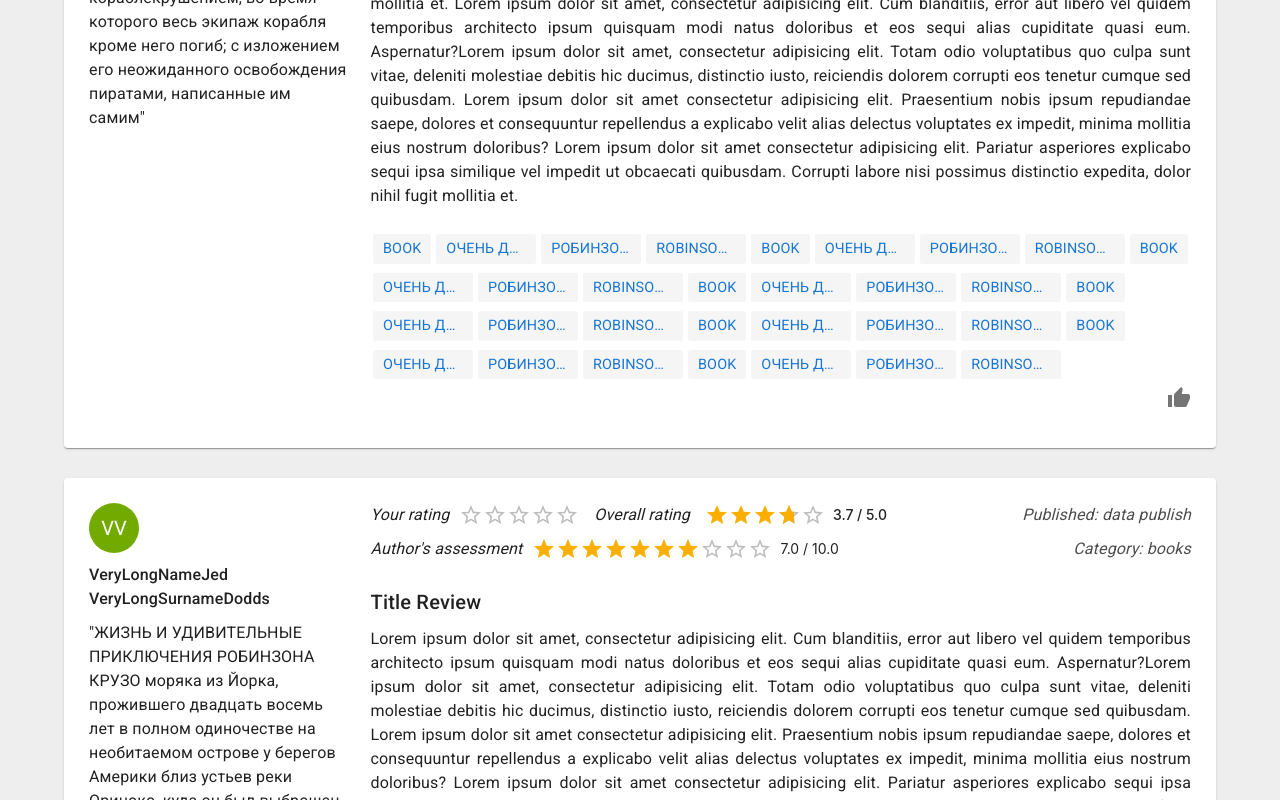
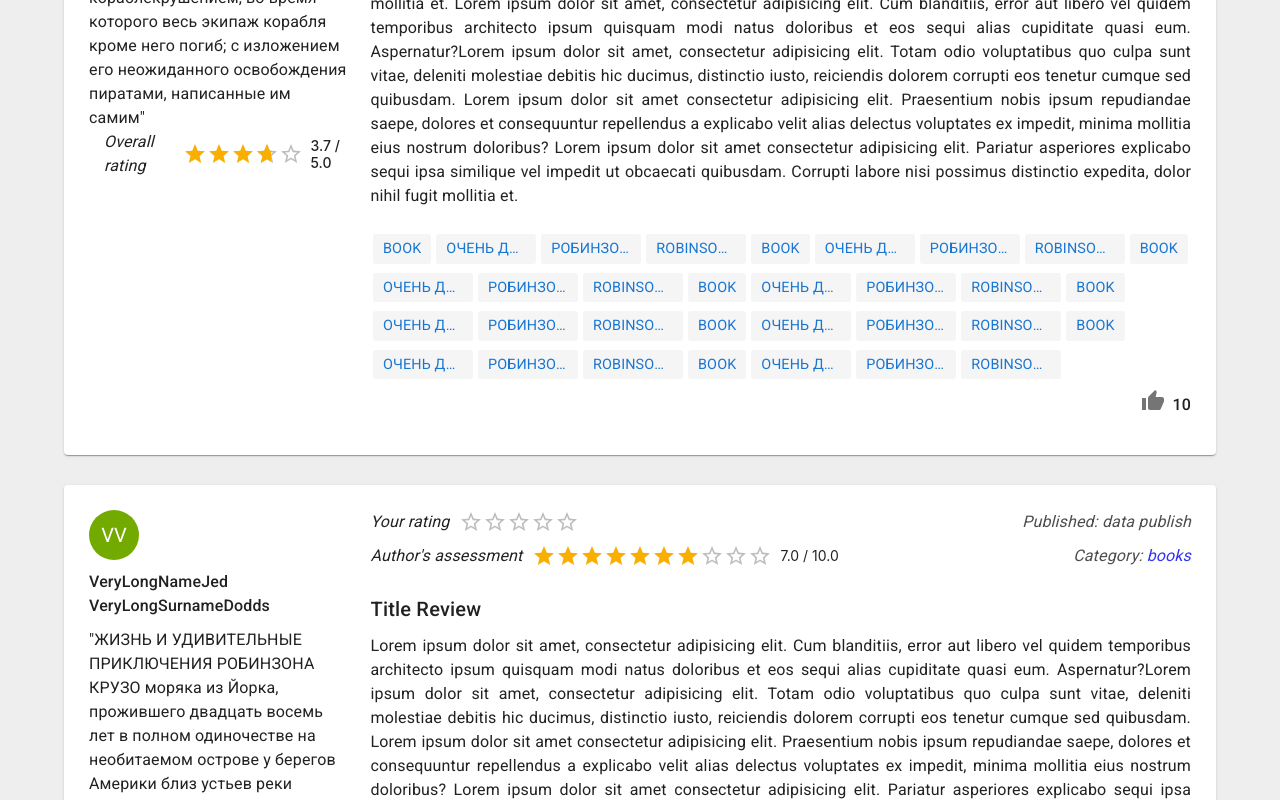
Before and after one commit to horoshopodumaj/recommendations, a React (Create React App) app in the folder client/: page /profile/1 in a window 1280 px wide. Shown: the part 740-1540 px from the top of the page. Built offline with nearby package versions, Linux system fonts and the light colour scheme.

Commit message:
adding likes, link to a category

```diff
--- a/client/src/components/cardReview/CardReviewFull.js
+++ b/client/src/components/cardReview/CardReviewFull.js
@@ -46,7 +46,7 @@ const userName = "VeryLongNameJed VeryLongSurnameDodds";
 const userInfo = { ...stringAvatar(userName) };
 
 const totalRating = 3.7;
-
+const totalLikes = 10;
 const tags = [
     "book",
     "очень длинный тэг",
@@ -84,11 +84,22 @@ const tags = [
 
 export default function CardReviewFull() {
     const [rating, setRating] = useState(0);
-    const [like, setLike] = useState(false);
+    const [isLiked, setIsLiked] = useState(false);
+    const [like, setLike] = useState(totalLikes);
+
+    const likeHandler = () => {
+        setLike(isLiked ? like - 1 : like + 1);
+        setIsLiked(!isLiked);
+    };
     return (
         <Card sx={{ mb: "30px" }}>
             <Grid container sx={{ padding: "25px 25px 0", marginBottom: "30px" }} spacing={3}>
                 <Grid item xs={12} md={3} sm={12}>
+                    <Box
+                        sx={{
+                            display: "flex",
+                            justifyContent: { xs: "center", sm: "flex-start" },
+                        }}>
                         <Avatar
                             sx={{
                                 width: "50px",
@@ -99,6 +110,7 @@ export default function CardReviewFull() {
                             }}>
                             {userInfo.children}
                         </Avatar>
+                    </Box>
 
                     <Typography
                         sx={{
@@ -114,6 +126,23 @@ export default function CardReviewFull() {
                         кораблекрушением, во время которого весь экипаж корабля кроме него погиб; с
                         изложением его неожиданного освобождения пиратами, написанные им самим"
                     </Typography>
+                    <Box
+                        sx={{
+                            display: "flex",
+                            alignItems: "center",
+                            flexDirection: { xs: "column", sm: "row" },
+                        }}>
+                        <Typography sx={{ mx: "15px", fontStyle: "oblique" }}>
+                            <FormattedMessage id="overallRating" />
+                        </Typography>
+                        <Rating readOnly name="totalRating" precision={0.1} value={totalRating} />
+                        <Box
+                            ml={1}
+                            sx={{
+                                fontSize: "14px",
+                                fontWeight: "500",
+                            }}>{`${totalRating} / 5.0`}</Box>
+                    </Box>
                 </Grid>
                 <Grid item xs={12} md={9} sm={12}>
                     <Box
@@ -121,8 +150,20 @@ export default function CardReviewFull() {
                             display: "flex",
                             justifyContent: "space-between",
                             mb: "10px",
+                            flexDirection: { xs: "column", sm: "row" },
                         }}>
-                        <Box sx={{ display: "flex", alignItems: "center" }}>
+                        <Box
+                            sx={{
+                                display: "flex",
+                                alignItems: "center",
+                                flexDirection: { xs: "column", sm: "row" },
+                            }}>
+                            <Box
+                                sx={{
+                                    display: "flex",
+                                    alignItems: "center",
+                                    flexDirection: { xs: "column", sm: "row" },
+                                }}>
                                 <Typography sx={{ mr: "10px", fontStyle: "oblique" }}>
                                     <FormattedMessage id="yourRating" />
                                 </Typography>
@@ -131,21 +172,7 @@ export default function CardReviewFull() {
                                     onChange={(event, newValue) => setRating(newValue)}
                                     value={rating}
                                 />
-                            <Typography sx={{ mx: "15px", fontStyle: "oblique" }}>
-                                <FormattedMessage id="overallRating" />
-                            </Typography>
-                            <Rating
-                                readOnly
-                                name="totalRating"
-                                precision={0.1}
-                                value={totalRating}
-                            />
-                            <Box
-                                ml={1}
-                                sx={{
-                                    fontSize: "14px",
-                                    fontWeight: "500",
-                                }}>{`${totalRating} / 5.0`}</Box>
+                            </Box>
                         </Box>
                         <Typography sx={{ fontStyle: "italic", opacity: "0.8" }}>
                             <FormattedMessage id="published" />: data publish
@@ -166,7 +193,10 @@ export default function CardReviewFull() {
                         </Box>
 
                         <Typography sx={{ fontStyle: "oblique", opacity: "0.8" }}>
-                            <FormattedMessage id="category" />: <FormattedMessage id="books" />
+                            <FormattedMessage id="category" />:{" "}
+                            <Link to="/books">
+                                <FormattedMessage id="books" />
+                            </Link>
                         </Typography>
                     </Box>
 
@@ -205,7 +235,7 @@ export default function CardReviewFull() {
                     </CardContent>
                     <CardActions
                         sx={{
-                            justifyContent: "space-between",
+                            //justifyContent: "space-between",
                             flexDirection: "column",
                             px: "0",
                         }}>
@@ -221,11 +251,21 @@ export default function CardReviewFull() {
                                 </Link>
                             ))}
                         </Box>
+                        <Box sx={{ display: "flex", alignSelf: "flex-end", alignItems: "center" }}>
                             <IconButton
-                            sx={{ padding: 0, color: like && "#3578fa", alignSelf: "flex-end" }}
-                            onClick={() => setLike(!like)}>
+                                sx={{
+                                    padding: 0,
+                                    color: isLiked && "#3578fa",
+                                    mr: "8px",
+                                }}
+                                onClick={likeHandler}>
                                 <ThumbUpIcon sx={{ fontSize: "24px" }} />
                             </IconButton>
+                            <Typography
+                                sx={{ color: isLiked && "#3578fa", fontWeight: 500, mt: "7px" }}>
+                                {like}
+                            </Typography>
+                        </Box>
                     </CardActions>
                 </Grid>
             </Grid>
--- a/client/src/components/header/Header.js
+++ b/client/src/components/header/Header.js
@@ -56,7 +56,7 @@ const Header = ({ backgroundColor, color }) => {
                     aria-controls="menu-appbar"
                     aria-haspopup="true"
                     onClick={toggleDrawer("left", true)}
-                    color="inherit">
+                    color={color ? "white" : "black"}>
                     <MenuIcon />
                 </IconButton>
                 <DrawerMenu state={state} setState={setState} toggleDrawer={toggleDrawer} />
```
Lines whose indentation alone changed are shown as unchanged.
